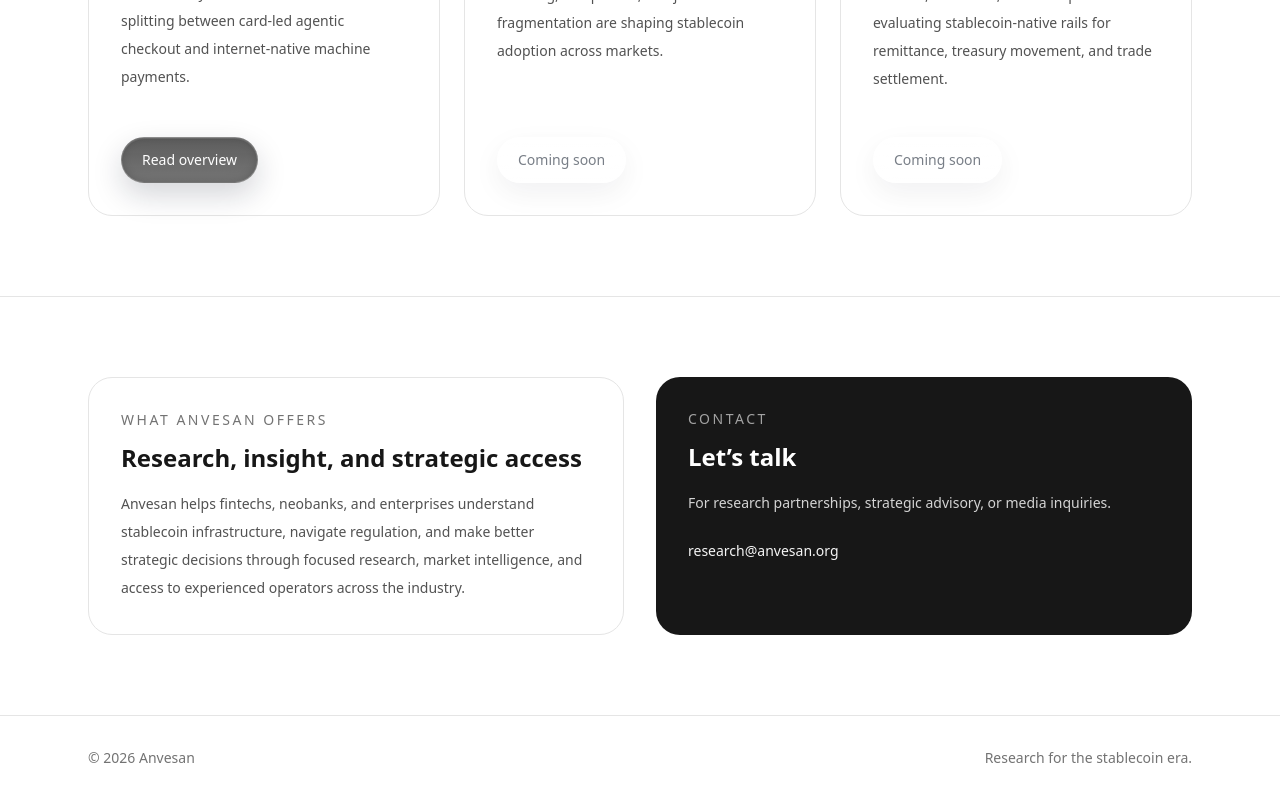
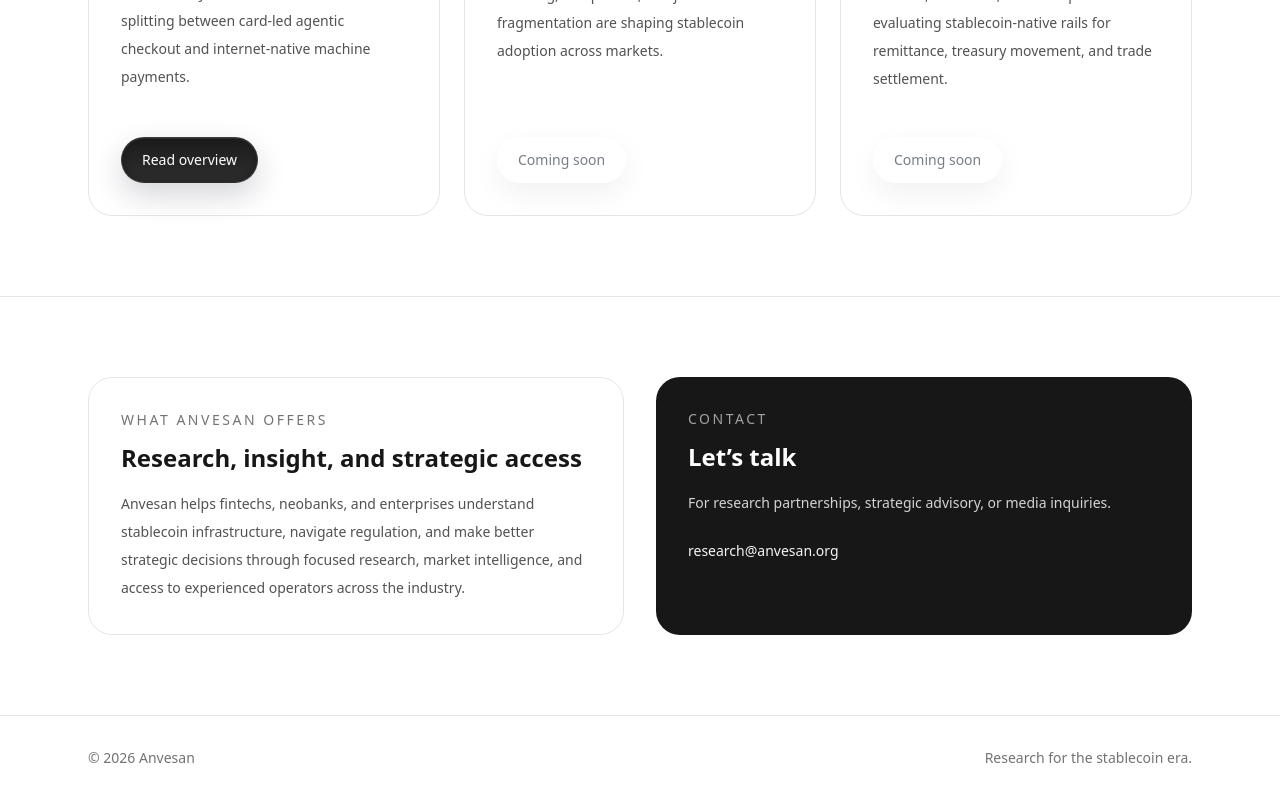
Before and after one commit to Romeo369887/anvesan-site-V2, a Next.js app: page / in a window 1280 px wide. Shown: the part 2203-3003 px from the top of the page. Built offline with nearby package versions, Linux system fonts and the light colour scheme.

Commit message:
Update globals.css

```diff
--- a/app/globals.css
+++ b/app/globals.css
@@ -59,14 +59,14 @@
   justify-content: center;
   border-radius: 9999px;
   background:
-    linear-gradient(180deg, rgba(30,30,30,0.72) 0%, rgba(10,10,10,0.56) 100%);
+    linear-gradient(180deg, rgba(8,8,8,0.92) 0%, rgba(0,0,0,0.82) 100%);
   backdrop-filter: blur(22px) saturate(170%);
   -webkit-backdrop-filter: blur(22px) saturate(170%);
-  border: 1px solid rgba(255,255,255,0.16);
+  border: 1px solid rgba(255,255,255,0.08);
   box-shadow:
     0 12px 30px rgba(15, 23, 42, 0.18),
-    0 1px 0 rgba(255,255,255,0.10) inset,
-    0 -1px 8px rgba(0,0,0,0.18) inset;
+    0 1px 0 rgba(255,255,255,0.08) inset,
+    0 -1px 8px rgba(0,0,0,0.28) inset;
   color: white;
   transition:
     background 180ms ease,
@@ -77,12 +77,12 @@
 
 .glass-button-dark:hover {
   background:
-    linear-gradient(180deg, rgba(35,35,35,0.82) 0%, rgba(12,12,12,0.66) 100%);
+    linear-gradient(180deg, rgba(5,5,5,0.97) 0%, rgba(0,0,0,0.9) 100%);
   transform: translateY(-1px);
   box-shadow:
     0 14px 34px rgba(15, 23, 42, 0.22),
-    0 1px 0 rgba(255,255,255,0.12) inset,
-    0 -1px 10px rgba(0,0,0,0.22) inset;
+    0 1px 0 rgba(255,255,255,0.10) inset,
+    0 -1px 10px rgba(0,0,0,0.32) inset;
 }
 
 .glass-nav-link {
```
